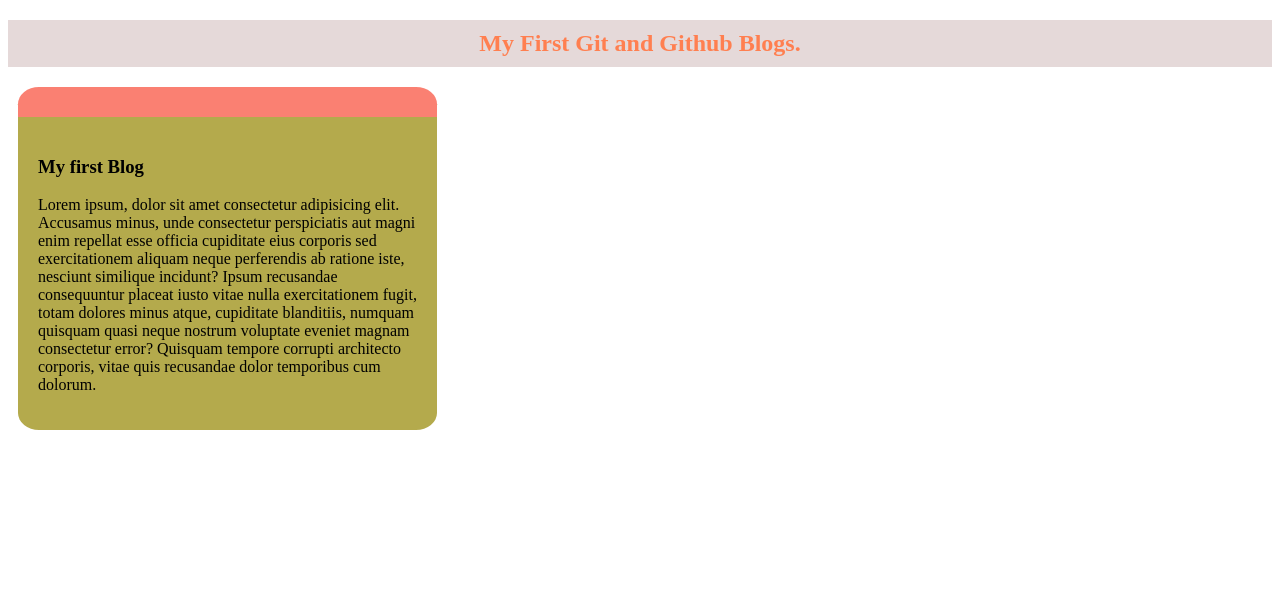
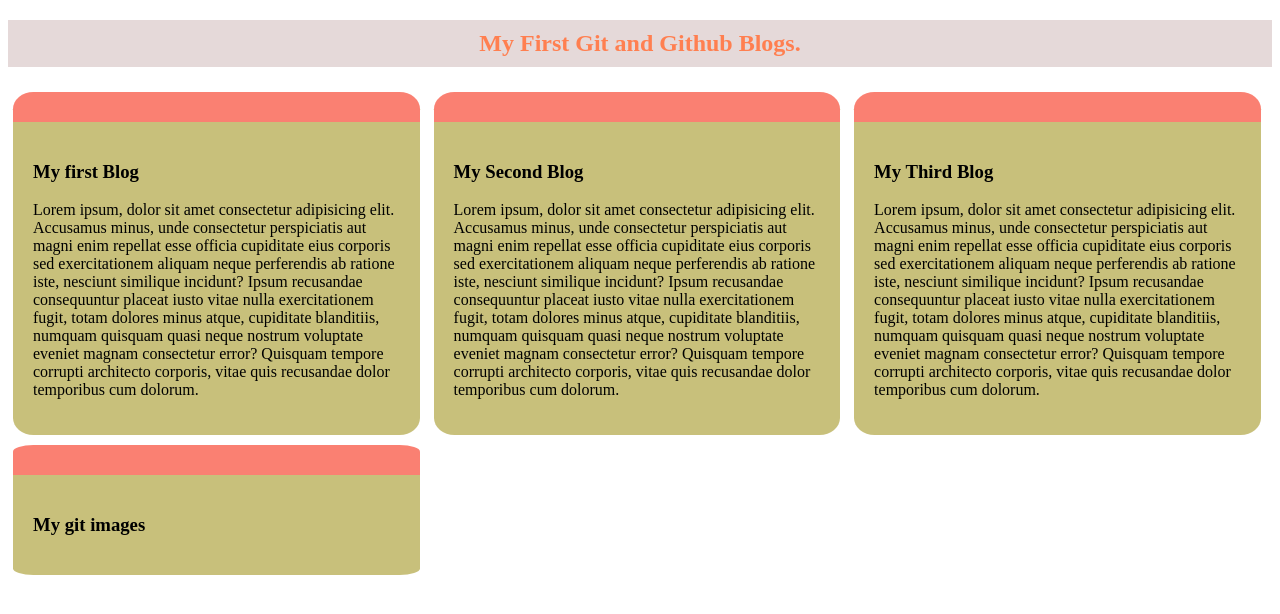
Before and after one commit to tarikul-tareef/git-repo-check-second, a plain HTML site: page index.html in a window 1280 px wide. Drawn offline with Linux system fonts and the light colour scheme.

Commit message:
my second and third blog added

```diff
--- a/Styles/style.css
+++ b/Styles/style.css
@@ -8,11 +8,12 @@
 }
 
 div {
-  background-color: rgb(180, 170, 76);
+  display: inline-block;
+  background-color: rgba(180, 170, 76, 0.733);
   padding: 20px;
   margin-bottom: 10px;
   border-top: 30px solid salmon;
   border-radius: 5%;
-  width: 30%;
-  margin: 10px;
+  width: 29%;
+  margin: 5px;
 }
--- a/index.html
+++ b/index.html
@@ -19,6 +19,27 @@
       consectetur error? Quisquam tempore corrupti architecto corporis, vitae quis recusandae dolor temporibus cum
       dolorum.</p>
   </div>
+  <div>
+    <h3>My Second Blog</h3>
+    <p>Lorem ipsum, dolor sit amet consectetur adipisicing elit. Accusamus minus, unde consectetur perspiciatis aut
+      magni enim repellat esse officia cupiditate eius corporis sed exercitationem aliquam neque perferendis ab ratione
+      iste, nesciunt similique incidunt? Ipsum recusandae consequuntur placeat iusto vitae nulla exercitationem fugit,
+      totam dolores minus atque, cupiditate blanditiis, numquam quisquam quasi neque nostrum voluptate eveniet magnam
+      consectetur error? Quisquam tempore corrupti architecto corporis, vitae quis recusandae dolor temporibus cum
+      dolorum.</p>
+  </div>
+  <div>
+    <h3>My Third Blog</h3>
+    <p>Lorem ipsum, dolor sit amet consectetur adipisicing elit. Accusamus minus, unde consectetur perspiciatis aut
+      magni enim repellat esse officia cupiditate eius corporis sed exercitationem aliquam neque perferendis ab ratione
+      iste, nesciunt similique incidunt? Ipsum recusandae consequuntur placeat iusto vitae nulla exercitationem fugit,
+      totam dolores minus atque, cupiditate blanditiis, numquam quisquam quasi neque nostrum voluptate eveniet magnam
+      consectetur error? Quisquam tempore corrupti architecto corporis, vitae quis recusandae dolor temporibus cum
+      dolorum.</p>
+  </div>
+  <div>
+    <h3>My git images</h3>
+  </div>
 </body>
 
 </html>
```
